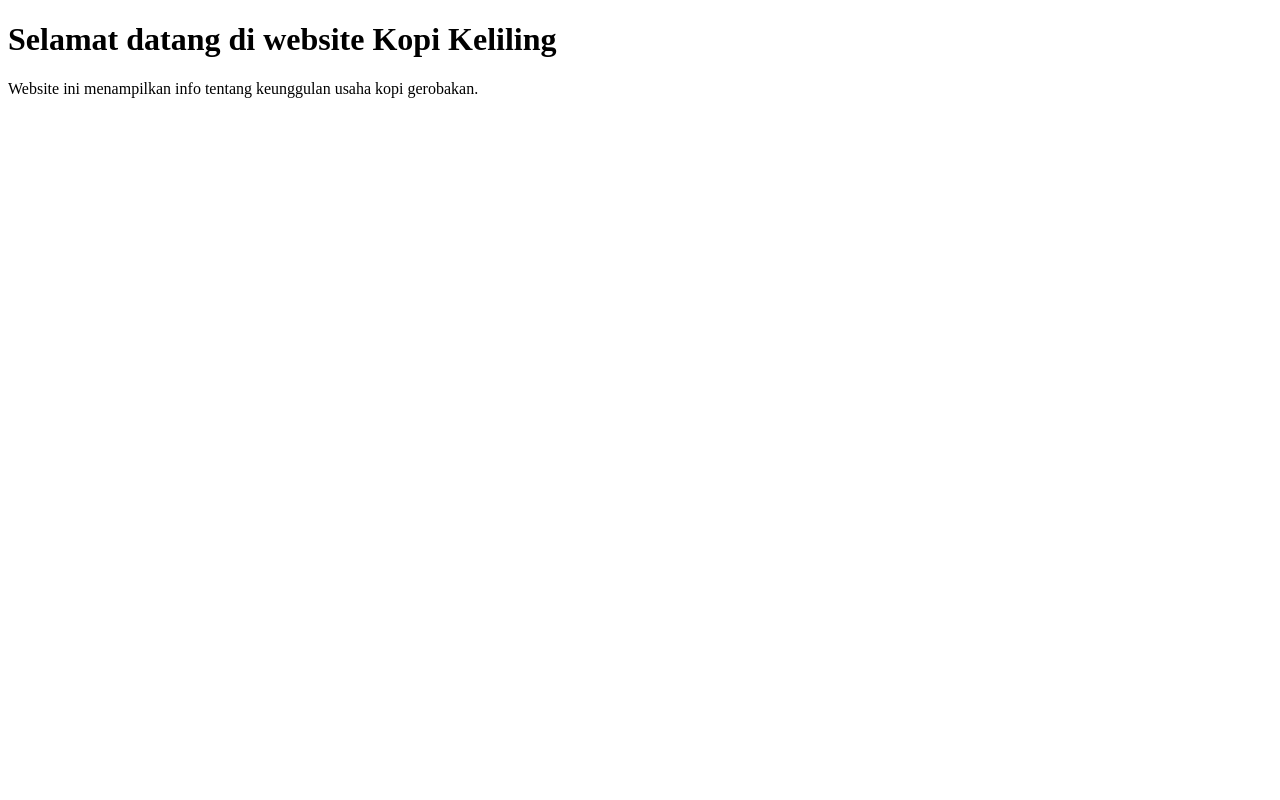
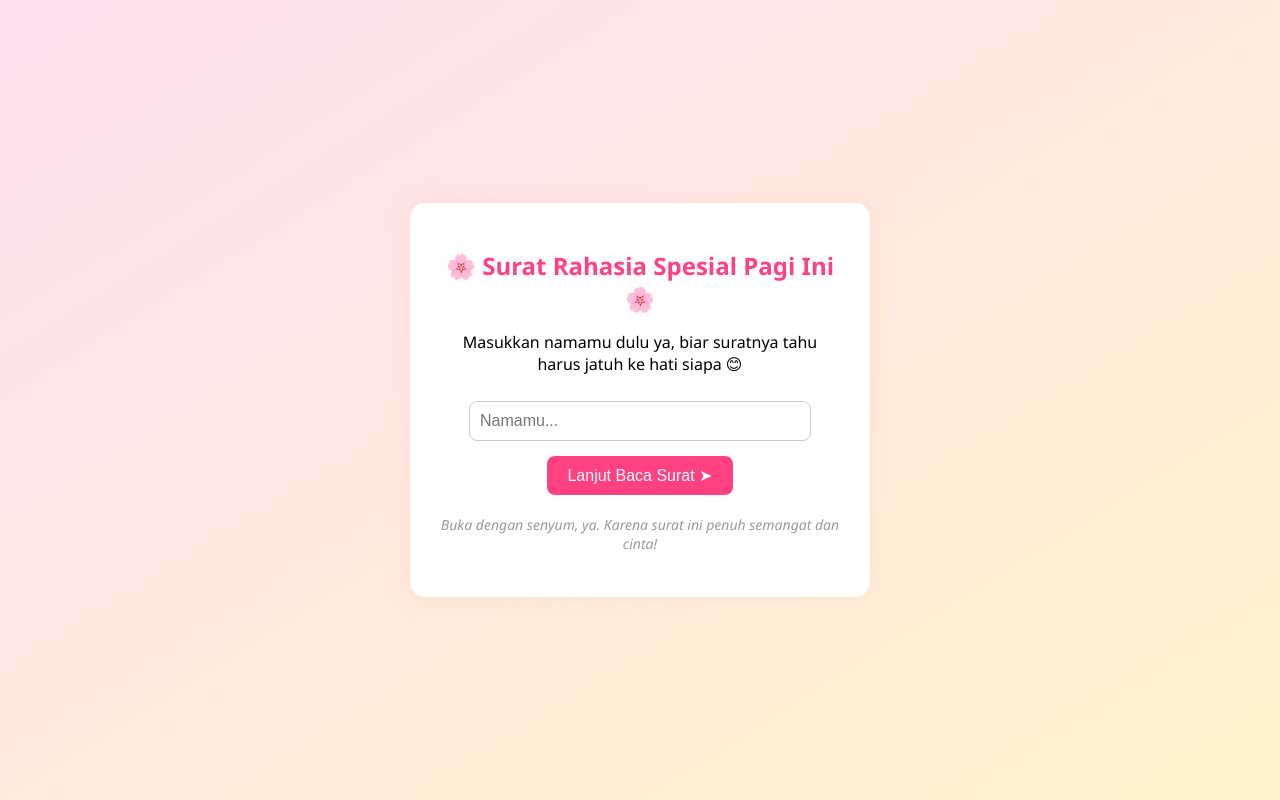
Before and after one commit to lookkkiiii/surat-cinta, a plain HTML site: page index.html in a window 1280 px wide. Drawn offline with Linux system fonts and the light colour scheme.

Commit message:
Update index.html

```diff
--- a/index.html
+++ b/index.html
@@ -2,10 +2,81 @@
 <html lang="id">
 <head>
   <meta charset="UTF-8">
-  <title>Kopi Keliling</title>
+  <title>Surat Pagi Buat Kamu</title>
+  <style>
+    body {
+      font-family: 'Segoe UI', cursive;
+      background: linear-gradient(to bottom right, #ffe0f0, #fff4cc);
+      margin: 0;
+      padding: 0;
+      display: flex;
+      height: 100vh;
+      justify-content: center;
+      align-items: center;
+      overflow: hidden;
+    }
+    .container {
+      text-align: center;
+      background: white;
+      padding: 30px;
+      border-radius: 15px;
+      box-shadow: 0 0 20px rgba(255, 200, 200, 0.4);
+      max-width: 400px;
+      animation: zoomIn 1s ease;
+    }
+    h1 {
+      font-size: 24px;
+      color: #ff4081;
+      margin-bottom: 10px;
+    }
+    input {
+      padding: 10px;
+      font-size: 16px;
+      border-radius: 8px;
+      border: 1px solid #ccc;
+      margin-top: 10px;
+      width: 80%;
+    }
+    button {
+      margin-top: 15px;
+      padding: 10px 20px;
+      font-size: 16px;
+      background-color: #ff4081;
+      color: white;
+      border: none;
+      border-radius: 8px;
+      cursor: pointer;
+    }
+    .love {
+      font-size: 14px;
+      margin-top: 20px;
+      color: #999;
+      font-style: italic;
+    }
+    @keyframes zoomIn {
+      0% { transform: scale(0.5); opacity: 0; }
+      100% { transform: scale(1); opacity: 1; }
+    }
+  </style>
 </head>
 <body>
-  <h1>Selamat datang di website Kopi Keliling</h1>
-  <p>Website ini menampilkan info tentang keunggulan usaha kopi gerobakan.</p>
+  <div class="container">
+    <h1>🌸 Surat Rahasia Spesial Pagi Ini 🌸</h1>
+    <p>Masukkan namamu dulu ya, biar suratnya tahu harus jatuh ke hati siapa 😊</p>
+    <input type="text" id="nameInput" placeholder="Namamu..." />
+    <button onclick="goToNext()">Lanjut Baca Surat ➤</button>
+    <p class="love">Buka dengan senyum, ya. Karena surat ini penuh semangat dan cinta!</p>
+  </div>
+
+  <script>
+    function goToNext() {
+      const name = document.getElementById("nameInput").value.trim();
+      if (name === "") {
+        alert("Namanya dulu dong, masa langsung buka surat 🙃");
+        return;
+      }
+      window.location.href = "surat.html?name=" + encodeURIComponent(name);
+    }
+  </script>
 </body>
 </html>
```
